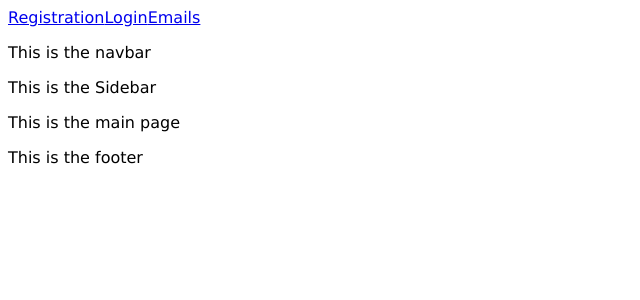
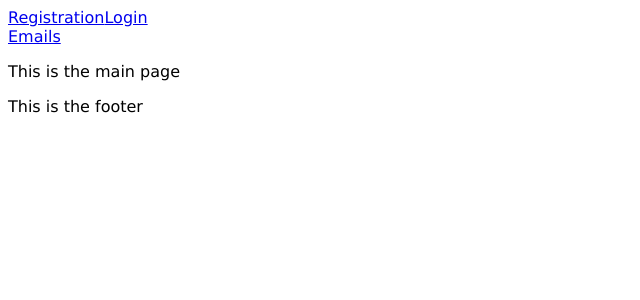
Before and after one commit to SzoBa/home-office-frontend, a React (Create React App) app: page / in a window 1280 px wide. Shown: the top 300 px of the page, without its empty margins (0-640 px from the left). Built offline with nearby package versions, Linux system fonts and the light colour scheme; no server answers.

Commit message:
Add style to links

```diff
--- a/src/Sass/layout/_navbar.scss
+++ b/src/Sass/layout/_navbar.scss
@@ -25,3 +25,7 @@
     min-width: 100px;
   }
 }
+
+#navbarContainer > a {
+  padding: 5% 0 0 0;
+}
--- a/src/components/layout/Header.js
+++ b/src/components/layout/Header.js
@@ -6,7 +6,6 @@ const Header = (props) => {
     <div id="headerContainer">
       <Link to="/registration">Registration</Link>
       <Link to="/login">Login</Link>
-      <Link to="/email">Emails</Link>
     </div>
   );
 };
--- a/src/components/layout/Navbar.js
+++ b/src/components/layout/Navbar.js
@@ -1,9 +1,10 @@
 import React from "react";
+import { Link } from "react-router-dom";
 
 const Navbar = (props) => {
   return (
     <div id="navbarContainer">
-      <p>This is the navbar</p>
+      <Link to="/email">Emails</Link>
     </div>
   );
 };
--- a/src/containers/MainContainer.js
+++ b/src/containers/MainContainer.js
@@ -15,7 +15,7 @@ export default function MainContainer() {
     <div id="main">
       <Header />
       <Navbar />
-      <Sidebar />
+      {/* <Sidebar /> */}
       <div id="mainContentContainer">
         <Route exact path="/" component={MainPage} />
         <Route path="/registration" component={MainPage} />
```
Also changed, not shown: src/Sass/layout/_header.scss (+4 -3 lines).
